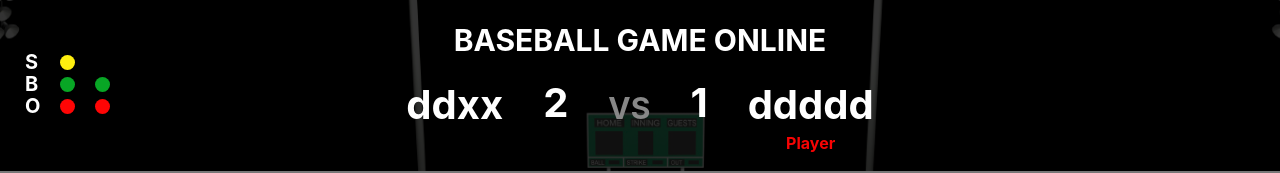
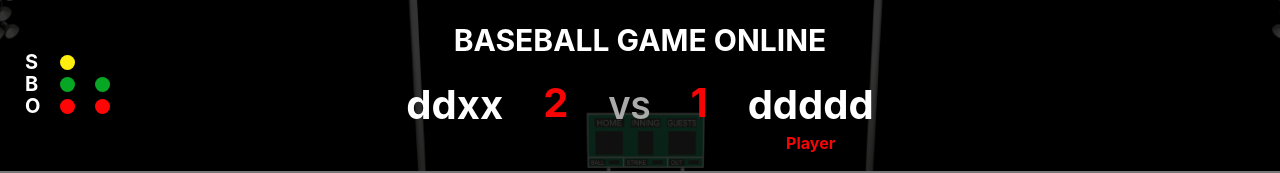
Before and after one commit to codesquad-member-2020/baseball-06, a React (Create React App) app in the folder FE/baseball/: page /Defense in a window 1280 px wide. Shown: the top 173 px of the page. Built offline with nearby package versions, Linux system fonts and the light colour scheme.

Commit message:
[fe] refactor: 점수 색상 변경
화이트 => 레드

```diff
--- a/FE/baseball/src/components/Score.jsx
+++ b/FE/baseball/src/components/Score.jsx
@@ -11,9 +11,9 @@ function Score({ score }) {
           <Team>ddxx</Team>
           <Player visibility={"hidden"}>Player</Player>
         </TeamNameArea>
-        <Team>{score.Away}</Team>
+        <Team score>{score.Away}</Team>
         <Vs>VS</Vs>
-        <Team>{score.Home}</Team>
+        <Team score>{score.Home}</Team>
         <TeamNameArea>
           <Team>ddddd</Team>
           <Player>Player</Player>
@@ -32,12 +32,13 @@ const TeamNameArea = styled.div`
 const Team = styled.span`
   margin: 0 20px 10px;
   font-size: 40px;
-  color: ${(props) => props.theme.mainFontColor};
+  color: ${(props) =>
+    props.score ? props.theme.highlightColor : props.theme.mainFontColor};
 `;
 
 const Vs = styled.span`
   margin: 0 20px;
-  color: #888;
+  color: #aaa;
   font-size: 30px;
 `;
 
```
